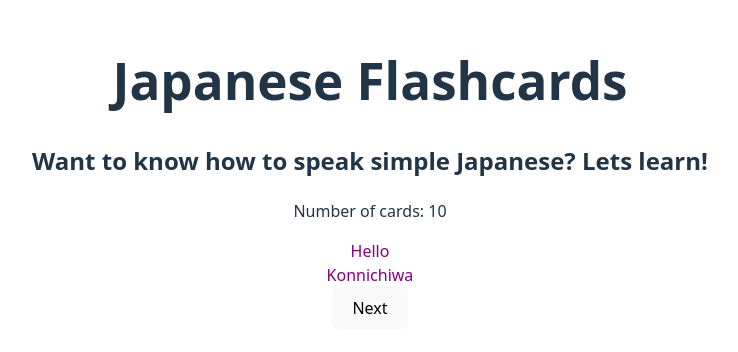
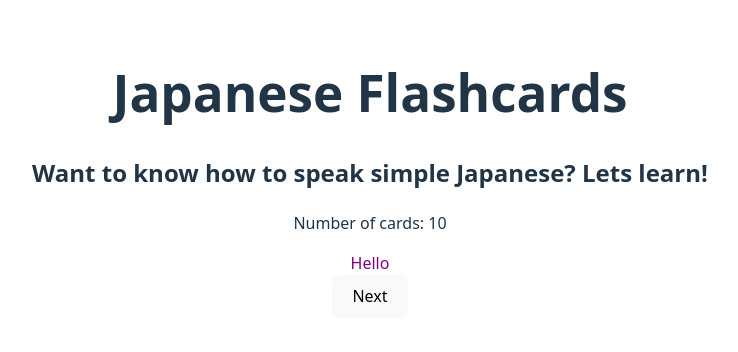
Before and after one commit to SylvieMendez/Japanese_Flashcards, a React (Vite) app in the folder Jap_Flashcards/: page / in a window 1280 px wide. Shown: the part 226-578 px from the top of the page, without its empty margins (270-1008 px from the left). Built offline with nearby package versions, Linux system fonts and the light colour scheme.

Commit message:
update card functionality

```diff
--- a/Jap_Flashcards/src/Cards.jsx
+++ b/Jap_Flashcards/src/Cards.jsx
@@ -1,8 +1,14 @@
+import { useState } from 'react';
+
 const Cards = ( {question, answer} ) => {
+
+  const [flipped, setFlipped] = useState(false);
+
+  const handleClick = () => setFlipped(f => !f);
+
   return(
-    <div className="cardTemplate">
-      <div className="question">{question}</div>
-      <div className="answer">{answer}</div>
+    <div className="cardTemplate" onClick={handleClick}>
+      <div className="question">{flipped ? answer: question}</div>
     </div>
   )
 }
```
